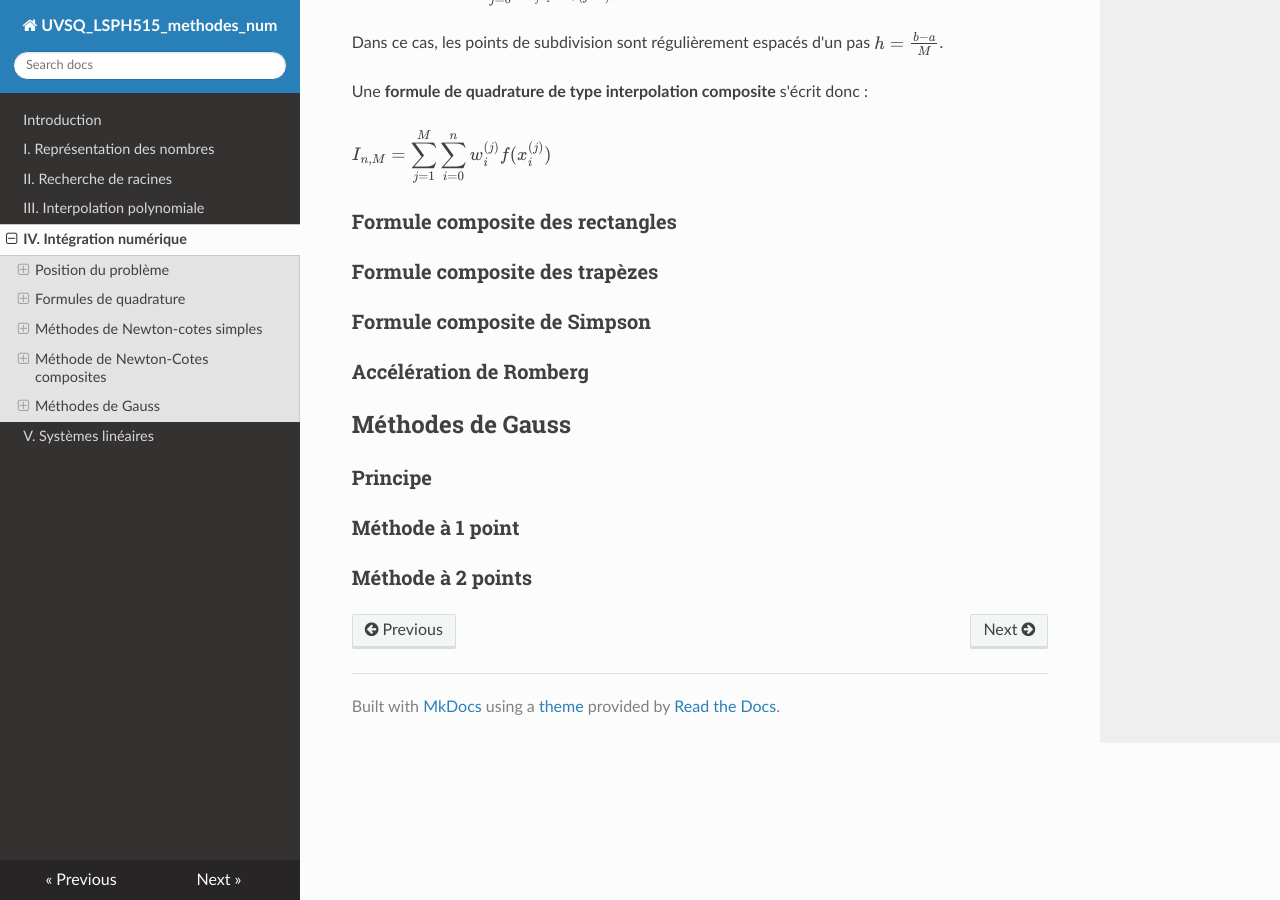
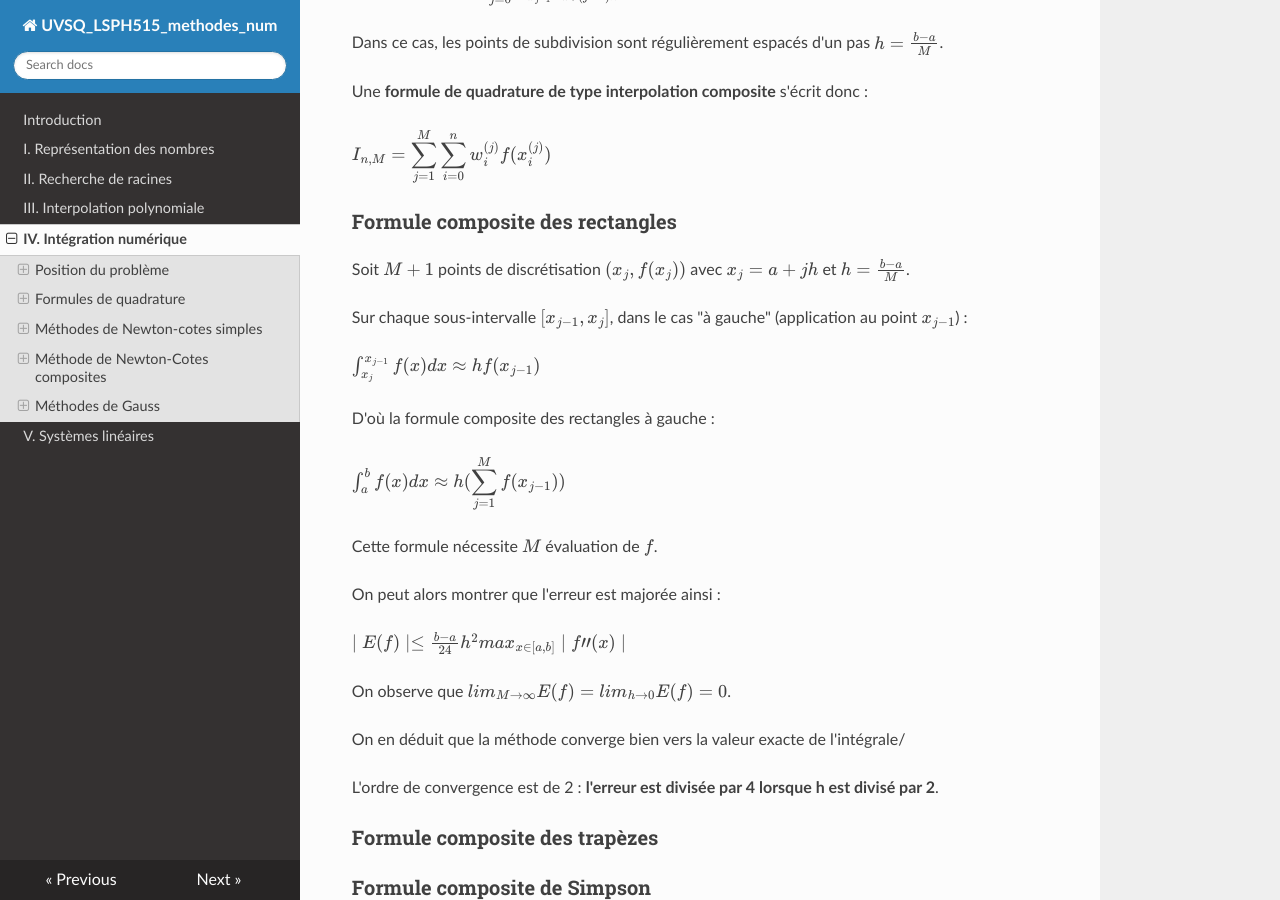
Before and after one commit to NicOudart/UVSQ_LSPH515_methodes_num, an MkDocs documentation site: the page built from docs/Chap4_Integration_numerique.md, in a window 1280 px wide and 900 px high, scrolled down 11268 px. Built offline with MkDocs 1.6.1, drawn with Linux system fonts in a browser that asks for light colours; nearby versions of some CDN libraries.

Commit message:
- Adding "rectangles composites" to Chapter 4.

```diff
--- a/docs/Chap4_Integration_numerique.md
+++ b/docs/Chap4_Integration_numerique.md
@@ -384,6 +384,28 @@ $I_{n,M} = \displaystyle\sum_{j=1}^{M} \displaystyle\sum_{i=0}^{n} w_i^{(j)} f(x
 
 ### Formule composite des rectangles
 
+Soit $M+1$ points de discrétisation $(x_j,f(x_j))$ avec $x_j=a+jh$ et $h=\frac{b-a}{M}$.
+
+Sur chaque sous-intervalle $[x_{j-1},x_j]$, dans le cas "à gauche" (application au point $x_{j-1}$) :
+
+$\int_{x_j}^{x_{j-1}} f(x) dx \approx hf(x_{j-1})$
+
+D'où la formule composite des rectangles à gauche :
+
+$\int_{a}^{b} f(x) dx \approx h(\displaystyle\sum_{j=1}^{M} f(x_{j-1}))$
+
+Cette formule nécessite $M$ évaluation de $f$.
+
+On peut alors montrer que l'erreur est majorée ainsi :
+
+$\mid E(f) \mid \leq \frac{b-a}{24} h^2 max_{x \in [a,b]} \mid f"(x) \mid$
+
+On observe que $lim_{M \rightarrow \infty} E(f) = lim_{h \rightarrow 0} E(f) = 0$.
+
+On en déduit que la méthode converge bien vers la valeur exacte de l'intégrale/
+
+L'ordre de convergence est de 2 : **l'erreur est divisée par 4 lorsque h est divisé par 2**.
+
 ### Formule composite des trapèzes
 
 ### Formule composite de Simpson
```
